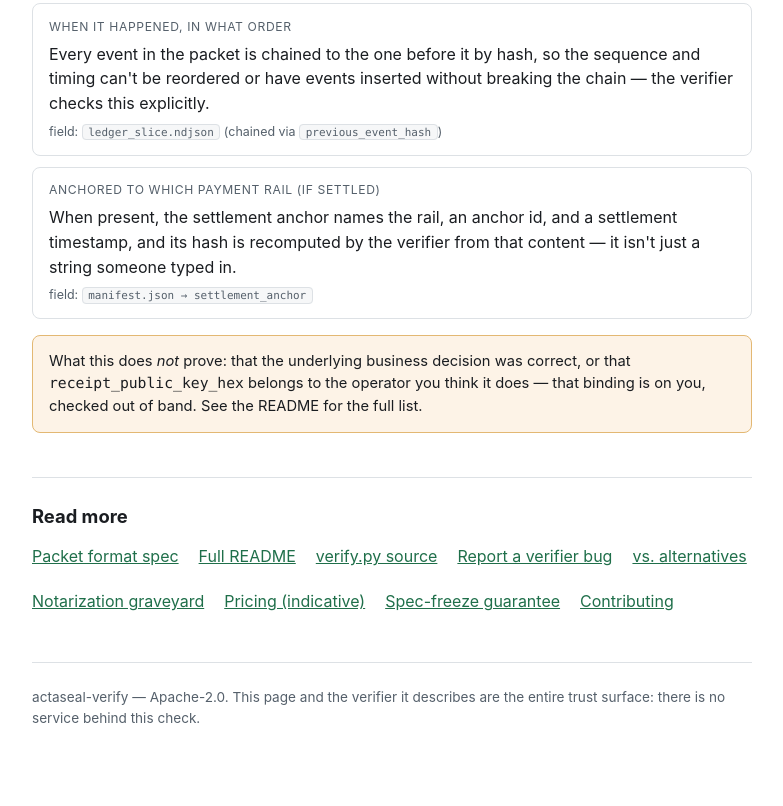
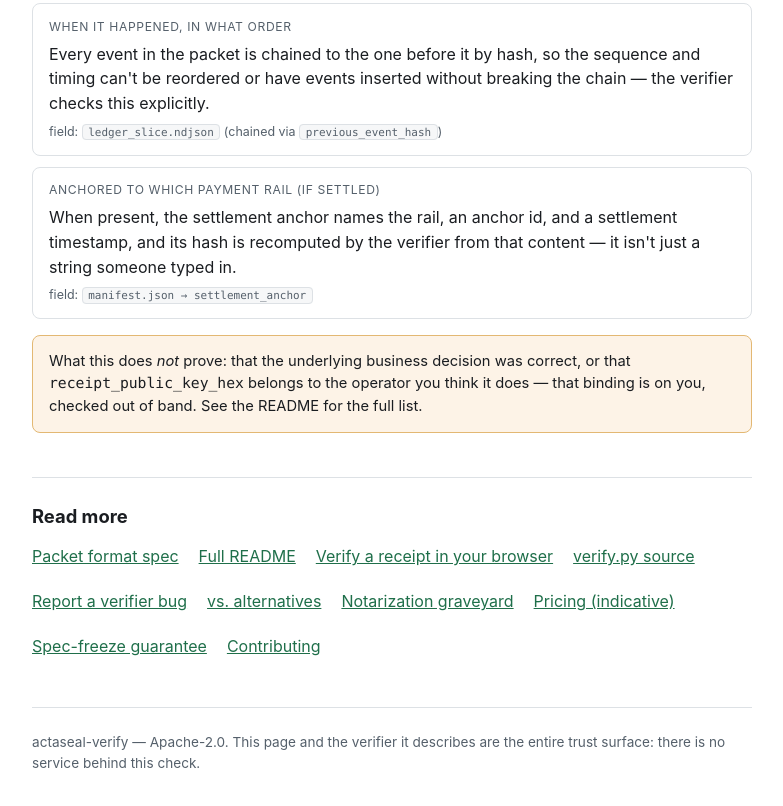
Before and after one commit to actaseal/actaseal-verify, a plain HTML site: page index.html in a window 1280 px wide. Shown: the part 1916-2722 px from the top of the page, without its empty margins (248-1031 px from the left). Drawn offline with Linux system fonts and the light colour scheme.

Commit message:
Link the browser verifier from the footer

```diff
--- a/index.html
+++ b/index.html
@@ -319,6 +319,7 @@ python verify.py packet</code></pre>
   <div class="links">
     <a href="SPEC.md">Packet format spec</a>
     <a href="README.md">Full README</a>
+    <a href="https://actaseal-verify.pages.dev">Verify a receipt in your browser</a>
     <a href="verify.py">verify.py source</a>
     <a href="SECURITY.md">Report a verifier bug</a>
     <a href="comparison.html">vs. alternatives</a>
```
